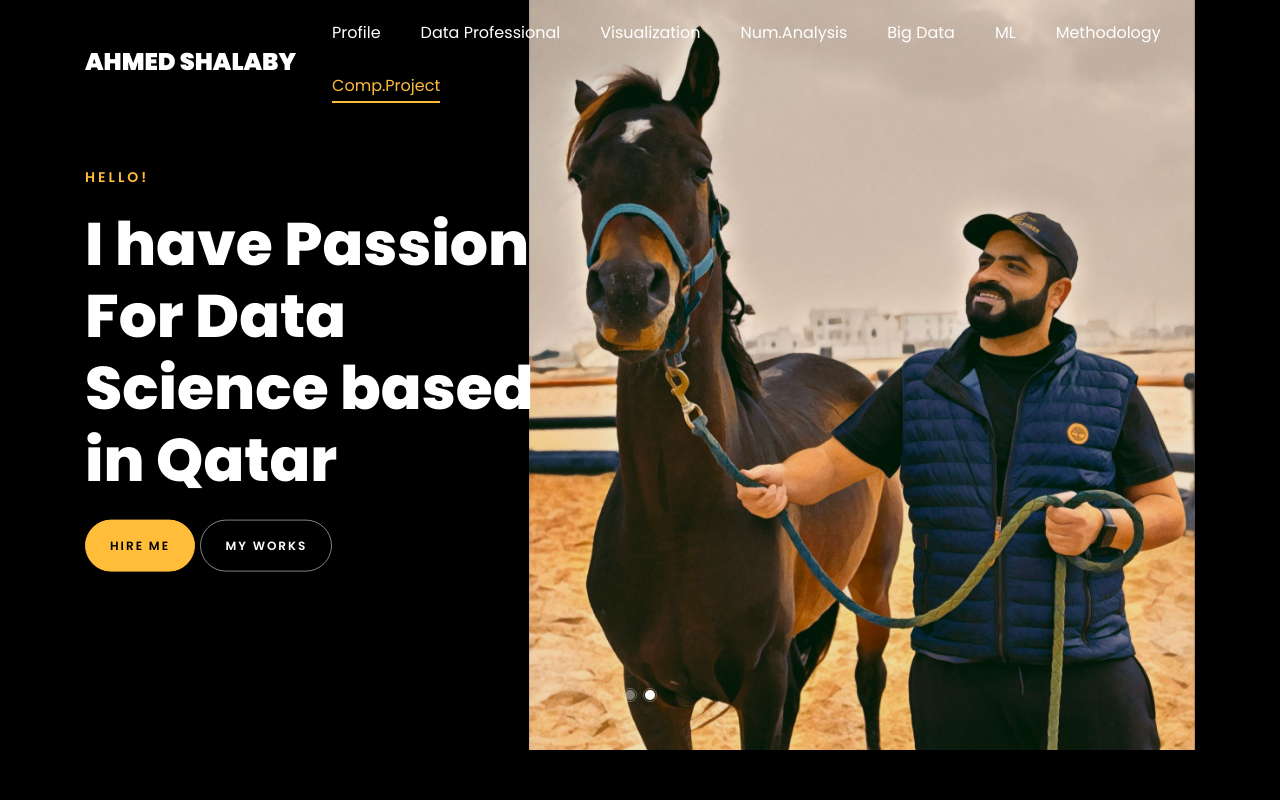
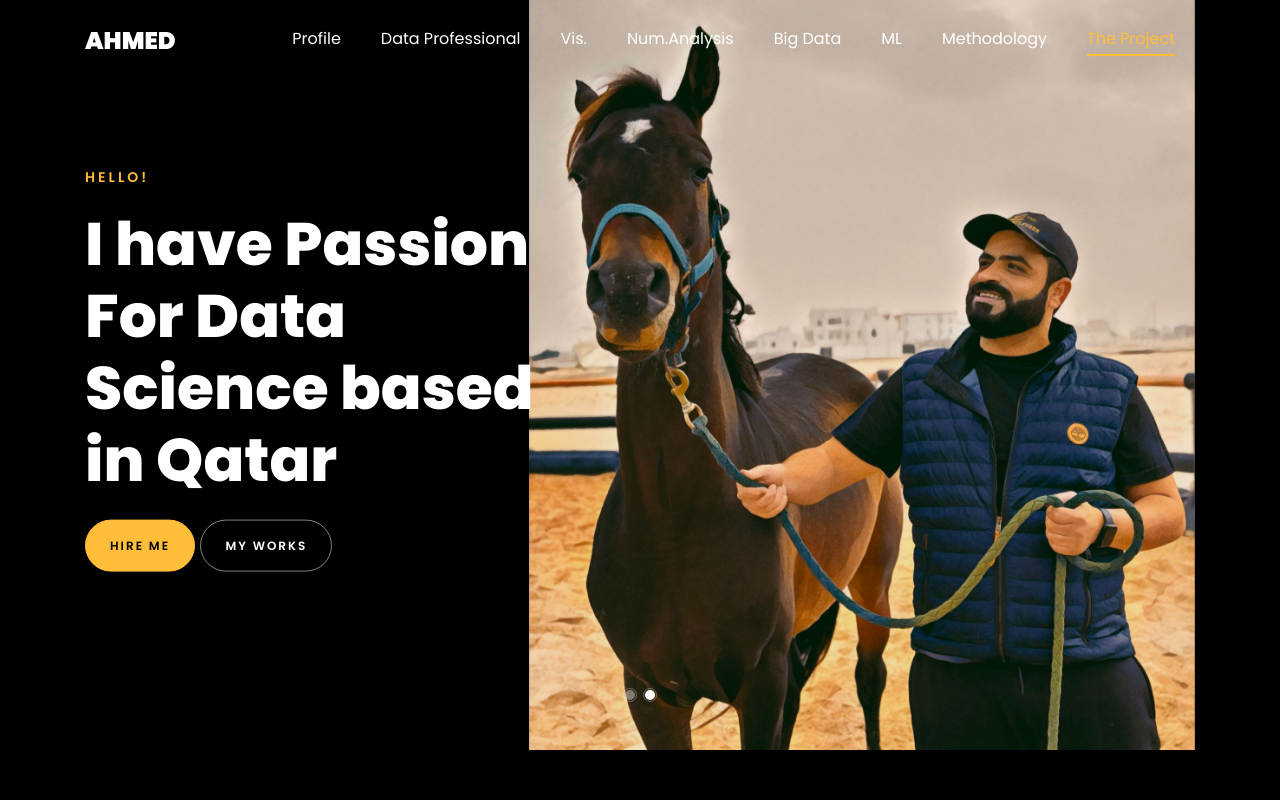
Before and after one commit to ashalaby86/ashalaby86, a plain HTML site: page index.html in a window 1280 px wide. Shown: the top 800 px of the page. Drawn offline with Linux system fonts and the light colour scheme; files whose address does not match are found by name.

Commit message:
Update index.html

```diff
--- a/index.html
+++ b/index.html
@@ -27,7 +27,7 @@
 
     <nav class="navbar navbar-expand-lg navbar-dark ftco_navbar ftco-navbar-light site-navbar-target" id="ftco-navbar">
 	    <div class="container">
-	      <a class="navbar-brand" href="index.html">Ahmed Shalaby</a>
+	      <a class="navbar-brand" href="index.html">Ahmed</a>
 	      <button class="navbar-toggler js-fh5co-nav-toggle fh5co-nav-toggle" type="button" data-toggle="collapse" data-target="#ftco-nav" aria-controls="ftco-nav" aria-expanded="false" aria-label="Toggle navigation">
 	        <span class="oi oi-menu"></span> Menu
 	      </button>
@@ -36,12 +36,12 @@
 	        <ul class="navbar-nav nav ml-auto">
 	          <li class="nav-item"><a href="#home-section" class="nav-link"><span>Profile</span></a></li>
 	          <li class="nav-item"><a href="#about-section" class="nav-link"><span>Data Professional</span></a></li>
-	          <li class="nav-item"><a href="#resume-section" class="nav-link"><span>Visualization</span></a></li>
+	          <li class="nav-item"><a href="#resume-section" class="nav-link"><span>Vis.</span></a></li>
 	          <li class="nav-item"><a href="#services-section" class="nav-link"><span>Num.Analysis</span></a></li>
 	          <li class="nav-item"><a href="#skills-section" class="nav-link"><span>Big Data</span></a></li>
 	          <li class="nav-item"><a href="#projects-section" class="nav-link"><span>ML</span></a></li>
 	          <li class="nav-item"><a href="#blog-section" class="nav-link"><span>Methodology</span></a></li>
-	          <li class="nav-item"><a href="#contact-section" class="nav-link"><span>Comp.Project</span></a></li>
+	          <li class="nav-item"><a href="#contact-section" class="nav-link"><span>The Project</span></a></li>
 	        </ul>
 	      </div>
 	    </div>
```
